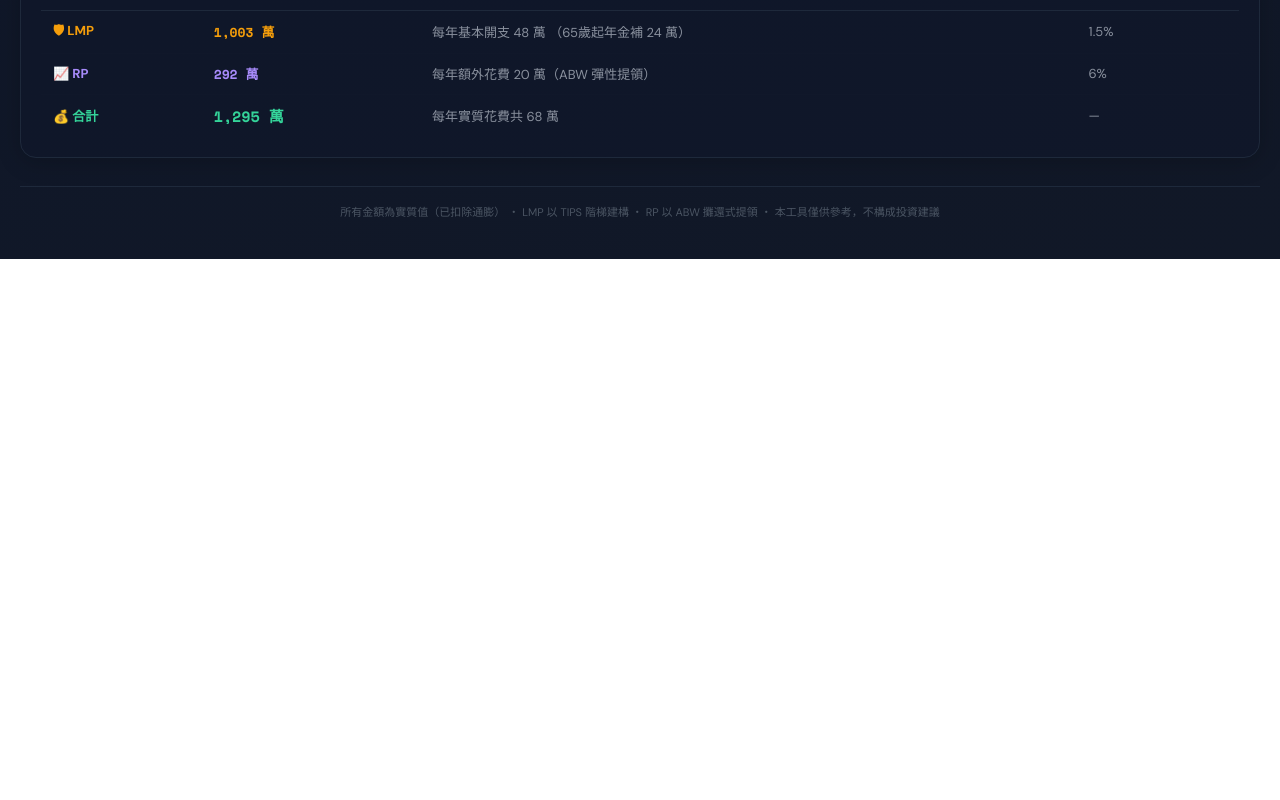
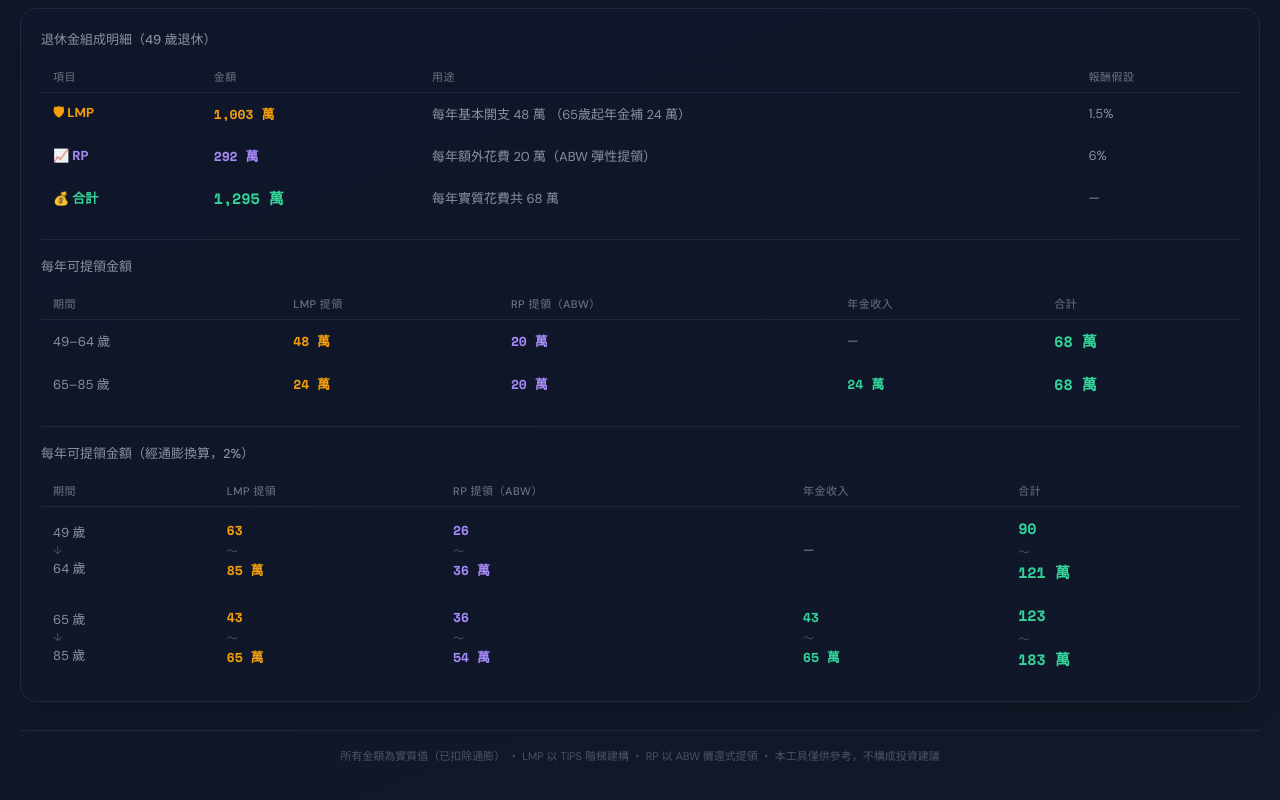
Before and after one commit to Roku-rgb/roku-rgb.github.io, a Vue app in the folder source/when-can-i-retire/: page / in a window 1280 px wide. Shown: the part 1457-2257 px from the top of the page. Before the commit the page ends 1716 px from the top, so only its background shows below. Built offline with nearby package versions, Linux system fonts and the light colour scheme.

Commit message:
add withdraw

```diff
--- a/source/when-can-i-retire/src/components/BreakdownTable.vue
+++ b/source/when-can-i-retire/src/components/BreakdownTable.vue
@@ -1,15 +1,24 @@
 <script setup lang="ts">
 import type { RetireDetails } from '../types/retirement'
 
-defineProps<{
+const props = defineProps<{
   details: RetireDetails
   eBase: number
   eExtra: number
   pension: number
   pensionAge: number
+  endAge: number
+  currentAge: number
+  inflation: number
   rLmp: number
   rRp: number
 }>()
+
+/** 將實質金額換算為名目金額（從現在起 yearsFromNow 年後） */
+function nominal(realAmount: number, yearsFromNow: number): string {
+  const inf = props.inflation / 100
+  return Math.round(realAmount * Math.pow(1 + inf, yearsFromNow)).toLocaleString()
+}
 </script>
 
 <template>
@@ -45,6 +54,145 @@ defineProps<{
           <td class="mono total-value">{{ details.target.toLocaleString() }} 萬</td>
           <td class="muted">每年實質花費共 {{ eBase + eExtra }} 萬</td>
           <td class="muted">—</td>
+        </tr>
+      </tbody>
+    </table>
+
+    <!-- 每年可提領金額 -->
+    <div class="withdrawal-title">每年可提領金額</div>
+    <table>
+      <thead>
+        <tr>
+          <th>期間</th>
+          <th>LMP 提領</th>
+          <th>RP 提領（ABW）</th>
+          <th>年金收入</th>
+          <th>合計</th>
+        </tr>
+      </thead>
+      <tbody>
+        <!-- 退休～年金起領前 -->
+        <tr v-if="details.age < pensionAge">
+          <td class="muted">{{ details.age }}–{{ pensionAge - 1 }} 歲</td>
+          <td class="mono" style="color: #f59e0b">{{ eBase }} 萬</td>
+          <td class="mono" style="color: #a78bfa">{{ eExtra }} 萬</td>
+          <td class="muted">—</td>
+          <td class="mono total-value">{{ eBase + eExtra }} 萬</td>
+        </tr>
+        <!-- 年金起領後（或退休即有年金） -->
+        <tr v-if="pension > 0 && details.age < pensionAge">
+          <td class="muted">{{ pensionAge }}–{{ endAge }} 歲</td>
+          <td class="mono" style="color: #f59e0b">{{ Math.max(0, eBase - pension) }} 萬</td>
+          <td class="mono" style="color: #a78bfa">{{ eExtra }} 萬</td>
+          <td class="mono" style="color: #34d399">{{ pension }} 萬</td>
+          <td class="mono total-value">{{ Math.max(0, eBase - pension) + eExtra + pension }} 萬</td>
+        </tr>
+        <!-- 退休時已過年金起領年齡 -->
+        <tr v-if="details.age >= pensionAge">
+          <td class="muted">{{ details.age }}–{{ endAge }} 歲</td>
+          <td class="mono" style="color: #f59e0b">{{ Math.max(0, eBase - pension) }} 萬</td>
+          <td class="mono" style="color: #a78bfa">{{ eExtra }} 萬</td>
+          <td class="mono" style="color: #34d399">{{ pension > 0 ? pension + ' 萬' : '—' }}</td>
+          <td class="mono total-value">{{ Math.max(0, eBase - pension) + eExtra + pension }} 萬</td>
+        </tr>
+      </tbody>
+    </table>
+
+    <!-- 每年可提領金額（經通膨換算） -->
+    <div class="withdrawal-title">每年可提領金額（經通膨換算，{{ inflation }}%）</div>
+    <table>
+      <thead>
+        <tr>
+          <th>期間</th>
+          <th>LMP 提領</th>
+          <th>RP 提領（ABW）</th>
+          <th>年金收入</th>
+          <th>合計</th>
+        </tr>
+      </thead>
+      <tbody>
+        <!-- 退休～年金起領前 -->
+        <tr v-if="details.age < pensionAge">
+          <td class="muted">
+            {{ details.age }} 歲<br>
+            <span class="range-sep">↓</span><br>
+            {{ pensionAge - 1 }} 歲
+          </td>
+          <td class="mono" style="color: #f59e0b">
+            {{ nominal(eBase, details.age - currentAge) }}<br>
+            <span class="range-sep">～</span><br>
+            {{ nominal(eBase, pensionAge - 1 - currentAge) }} 萬
+          </td>
+          <td class="mono" style="color: #a78bfa">
+            {{ nominal(eExtra, details.age - currentAge) }}<br>
+            <span class="range-sep">～</span><br>
+            {{ nominal(eExtra, pensionAge - 1 - currentAge) }} 萬
+          </td>
+          <td class="muted">—</td>
+          <td class="mono total-value">
+            {{ nominal(eBase + eExtra, details.age - currentAge) }}<br>
+            <span class="range-sep">～</span><br>
+            {{ nominal(eBase + eExtra, pensionAge - 1 - currentAge) }} 萬
+          </td>
+        </tr>
+        <!-- 年金起領後 -->
+        <tr v-if="pension > 0 && details.age < pensionAge">
+          <td class="muted">
+            {{ pensionAge }} 歲<br>
+            <span class="range-sep">↓</span><br>
+            {{ endAge }} 歲
+          </td>
+          <td class="mono" style="color: #f59e0b">
+            {{ nominal(Math.max(0, eBase - pension), pensionAge - currentAge) }}<br>
+            <span class="range-sep">～</span><br>
+            {{ nominal(Math.max(0, eBase - pension), endAge - currentAge) }} 萬
+          </td>
+          <td class="mono" style="color: #a78bfa">
+            {{ nominal(eExtra, pensionAge - currentAge) }}<br>
+            <span class="range-sep">～</span><br>
+            {{ nominal(eExtra, endAge - currentAge) }} 萬
+          </td>
+          <td class="mono" style="color: #34d399">
+            {{ nominal(pension, pensionAge - currentAge) }}<br>
+            <span class="range-sep">～</span><br>
+            {{ nominal(pension, endAge - currentAge) }} 萬
+          </td>
+          <td class="mono total-value">
+            {{ nominal(Math.max(0, eBase - pension) + eExtra + pension, pensionAge - currentAge) }}<br>
+            <span class="range-sep">～</span><br>
+            {{ nominal(Math.max(0, eBase - pension) + eExtra + pension, endAge - currentAge) }} 萬
+          </td>
+        </tr>
+        <!-- 退休時已過年金起領年齡 -->
+        <tr v-if="details.age >= pensionAge">
+          <td class="muted">
+            {{ details.age }} 歲<br>
+            <span class="range-sep">↓</span><br>
+            {{ endAge }} 歲
+          </td>
+          <td class="mono" style="color: #f59e0b">
+            {{ nominal(Math.max(0, eBase - pension), details.age - currentAge) }}<br>
+            <span class="range-sep">～</span><br>
+            {{ nominal(Math.max(0, eBase - pension), endAge - currentAge) }} 萬
+          </td>
+          <td class="mono" style="color: #a78bfa">
+            {{ nominal(eExtra, details.age - currentAge) }}<br>
+            <span class="range-sep">～</span><br>
+            {{ nominal(eExtra, endAge - currentAge) }} 萬
+          </td>
+          <td class="mono" style="color: #34d399">
+            <template v-if="pension > 0">
+              {{ nominal(pension, details.age - currentAge) }}<br>
+              <span class="range-sep">～</span><br>
+              {{ nominal(pension, endAge - currentAge) }} 萬
+            </template>
+            <template v-else>—</template>
+          </td>
+          <td class="mono total-value">
+            {{ nominal(Math.max(0, eBase - pension) + eExtra + pension, details.age - currentAge) }}<br>
+            <span class="range-sep">～</span><br>
+            {{ nominal(Math.max(0, eBase - pension) + eExtra + pension, endAge - currentAge) }} 萬
+          </td>
         </tr>
       </tbody>
     </table>
@@ -110,4 +258,18 @@ tbody tr {
 .tag-lmp { color: #f59e0b; }
 .tag-rp { color: #a78bfa; }
 .tag-total { color: #34d399; }
+.range-sep {
+  color: #4b5563;
+  font-size: 11px;
+  font-weight: 400;
+}
+.withdrawal-title {
+  font-size: 13px;
+  color: #8a919e;
+  margin-top: 20px;
+  margin-bottom: 12px;
+  padding-top: 16px;
+  border-top: 1px solid #1e293b;
+  font-weight: 500;
+}
 </style>
--- a/source/when-can-i-retire/src/components/RetirementCalculator.vue
+++ b/source/when-can-i-retire/src/components/RetirementCalculator.vue
@@ -52,6 +52,7 @@ const result = useRetirementCalc(inputs)
     <div class="grid-3">
       <SliderGroup title="利率假設" color="#a78bfa">
         <SliderInput v-model="inputs.pensionAge.value" label="年金起領年齡" :min="55" :max="70" :step="1" unit=" 歲" />
+        <SliderInput v-model="inputs.inflation.value" label="預估通膨率" :min="0" :max="6" :step="0.5" unit="%" />
       </SliderGroup>
       <SliderGroup title="&nbsp;" color="#a78bfa">
         <SliderInput v-model="inputs.rLmp.value" label="TIPS 實質殖利率（LMP）" :min="0" :max="4" :step="0.1" unit="%" />
@@ -69,6 +70,9 @@ const result = useRetirementCalc(inputs)
       :e-extra="inputs.eExtra.value"
       :pension="inputs.pension.value"
       :pension-age="inputs.pensionAge.value"
+      :end-age="inputs.endAge.value"
+      :current-age="inputs.currentAge.value"
+      :inflation="inputs.inflation.value"
       :r-lmp="inputs.rLmp.value"
       :r-rp="inputs.rRp.value"
     />
--- a/source/when-can-i-retire/src/composables/useRetirementInputs.ts
+++ b/source/when-can-i-retire/src/composables/useRetirementInputs.ts
@@ -12,6 +12,7 @@ export function useRetirementInputs() {
   const rLmp = ref(1.5)
   const rRp = ref(6)
   const rSave = ref(5)
+  const inflation = ref(2)
 
   return {
     currentAge,
@@ -25,5 +26,6 @@ export function useRetirementInputs() {
     rLmp,
     rRp,
     rSave,
+    inflation,
   }
 }
```
